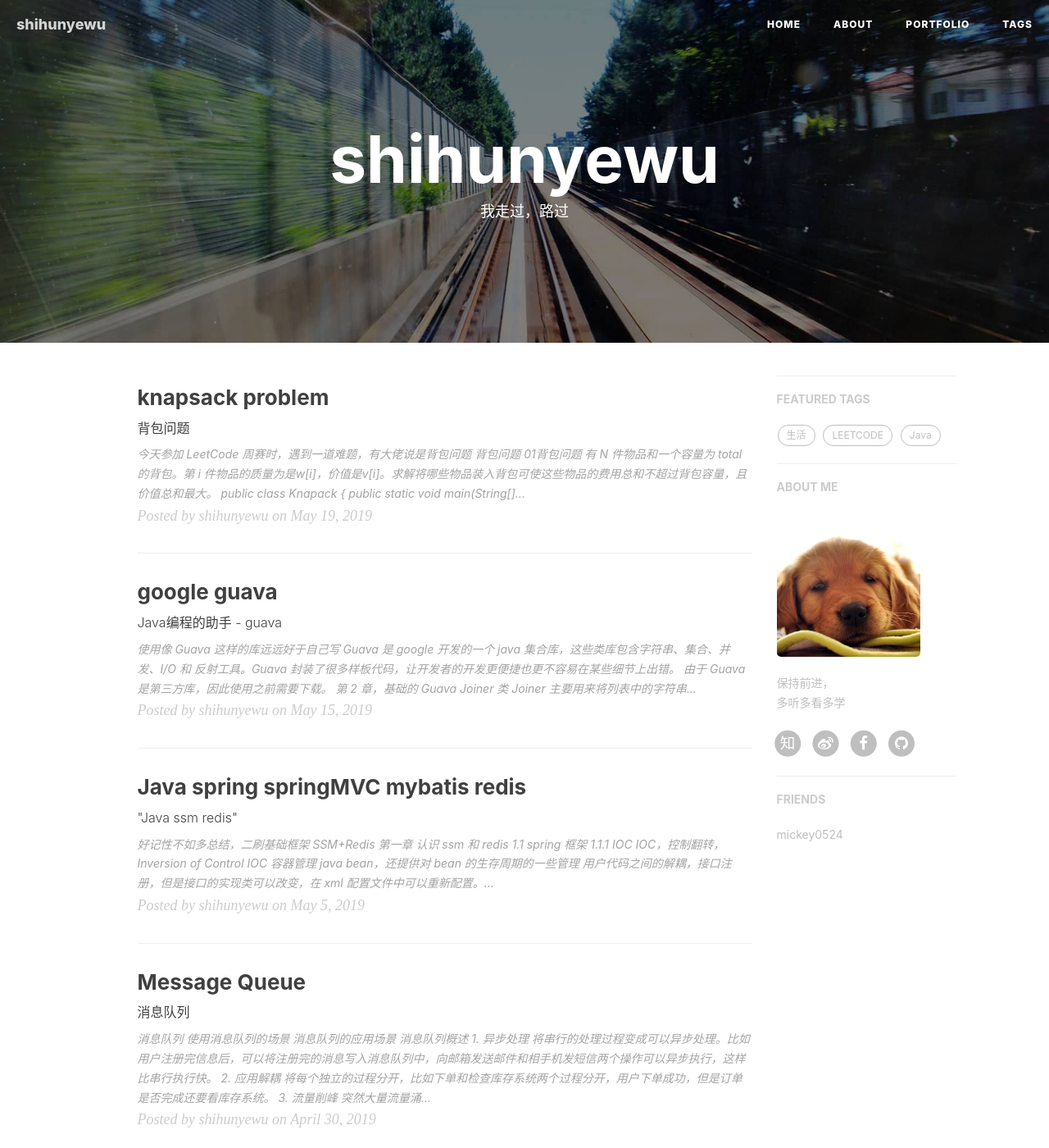
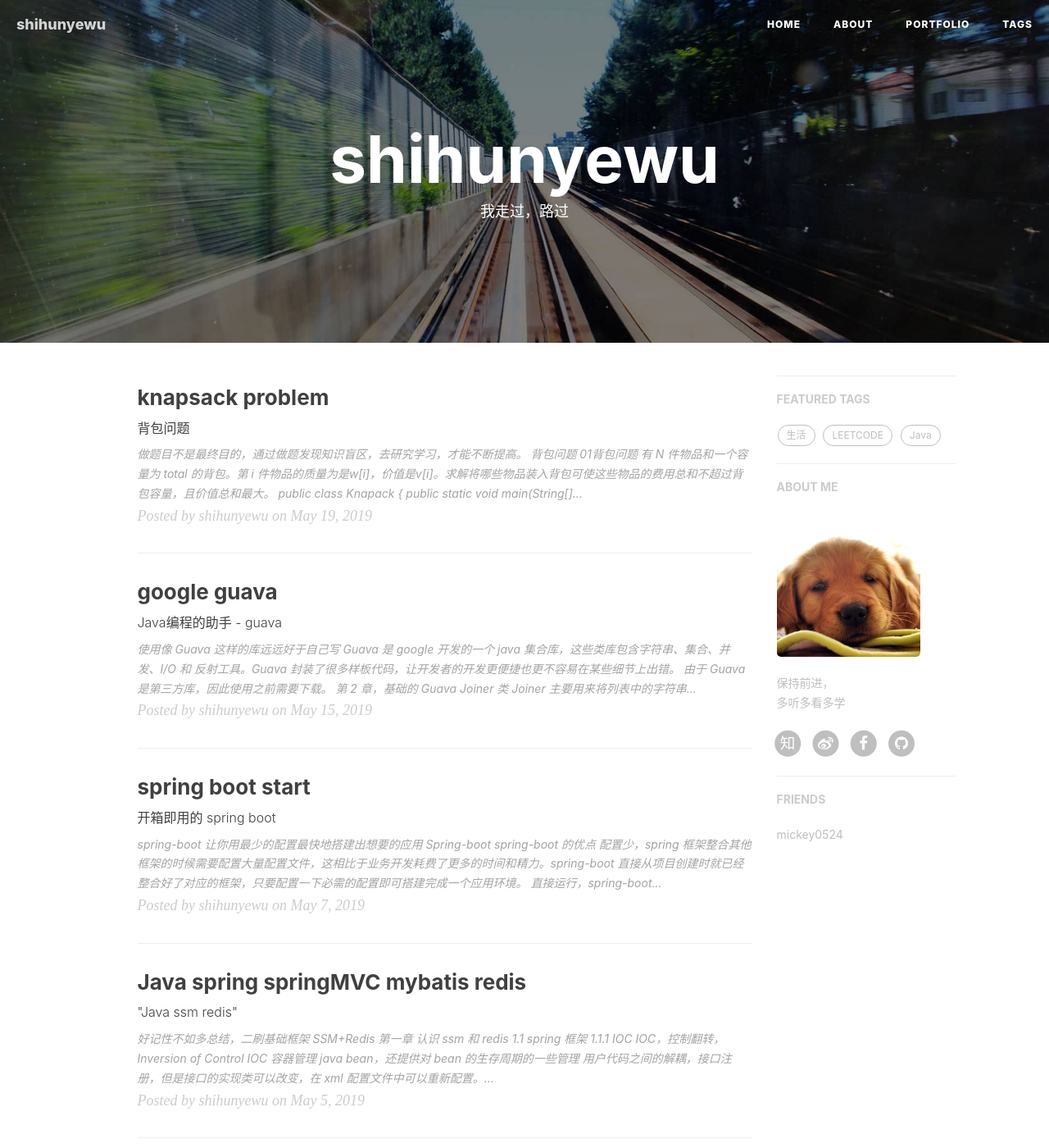
Before and after one commit to shihunyewu/shihunyewu.github.io, a Jekyll site: the page built from index.html, in a window 1280 px wide and 1400 px high. Shown: the whole window at 82% size. Built offline with Jekyll 4.4.1, drawn with Linux system fonts in a browser that asks for light colours; nearby versions of some CDN libraries; the list of posts is cut into pages by our own code; comment, search, counter and statistics services are not loaded; some of the changed text lies outside the part shown.

Commit message:
spring boot 入门

```diff
--- /dev/null
+++ b/_posts/2019-05-07-spring-boot.md
@@ -0,0 +1,37 @@
+---
+layout:     post
+title:      "spring boot start"
+subtitle:   "开箱即用的 spring boot"
+date:       2019-05-07 11:11:11
+author:     "shihunyewu"
+header-img: "img/post-bg-unix-linux.jpg"
+catalog: false
+tags:
+    - Java
+    - Spring
+    - spring-boot
+---
+
+> spring-boot 让你用最少的配置最快地搭建出想要的应用
+
+## Spring-boot
+##### spring-boot 的优点
+- 配置少，spring 框架整合其他框架的时候需要配置大量配置文件，这相比于业务开发耗费了更多的时间和精力。spring-boot 直接从项目创建时就已经整合好了对应的框架，只要配置一下必需的配置即可搭建完成一个应用环境。
+- 直接运行，spring-boot 可以内置 tomcat 等服务器，直接一键运行，不必特意部署到服务器上。
+
+### 常见的 spring-boot 组件
+#### spring-boot-mvc
+#### spring-boot-WebSocket
+#### spring-boot-jpa
+众所周知，Mybatis 相比于 Hibernate 来说更加灵活，能够自定义关系，那么较 Mybatis 更新的 spring-boot jpa 有啥优势呢？[Spring Data JPA 与 MyBatis简单对比](https://www.jianshu.com/p/3927c2b6acc0)里面简单的比较了一下。
+
+#### spring-boot-security
+认证和授权，授权即确定用户在当前系统下所拥有的功能权限。
+###### Spring Security 基本配置
+- DelegatingFilterProxy，用来过滤权限
+
+#### spring-boot-JMS
+
+##### 参考
+1. [springMVC 和 spring-boot 的区别](https://www.cnblogs.com/ThinkVenus/p/8026633.html)
+2. [spring jpa 和 Mybatis 的简单对比](https://www.jianshu.com/p/3927c2b6acc0)
--- a/_posts/2019-05-19-knapsack-problem.md
+++ b/_posts/2019-05-19-knapsack-problem.md
@@ -7,11 +7,11 @@ author:     "shihunyewu"
 header-img: "img/post-bg-unix-linux.jpg"
 catalog: false
 tags:
-    - LeetCode
+    - LEETCODE
     - Knapsack
 ---
 
-> 今天参加 LeetCode 周赛时，遇到一道难题，有大佬说是背包问题
+> 做题目不是最终目的，通过做题发现知识盲区，去研究学习，才能不断提高。
 
 ## 背包问题
 ### 01背包问题
```
